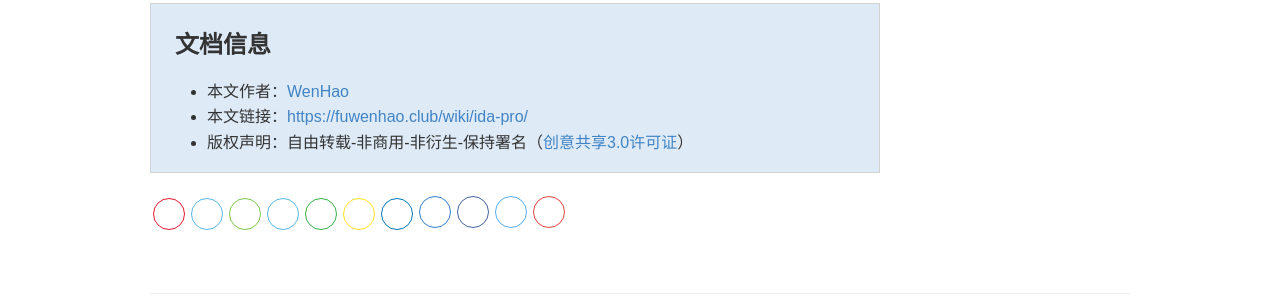
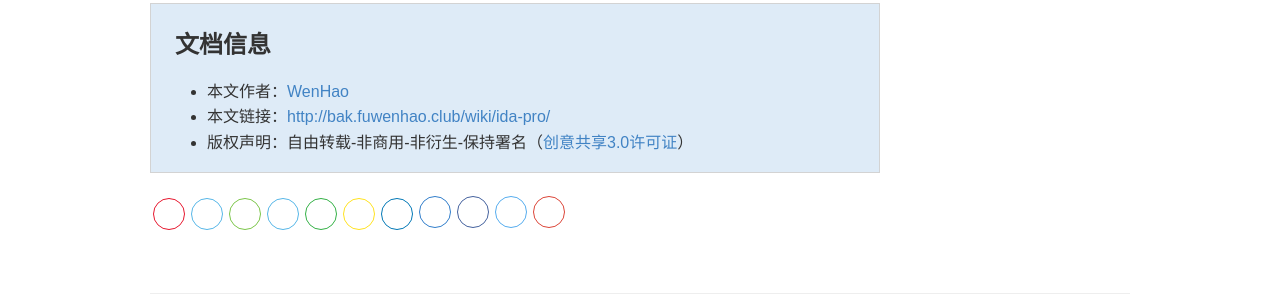
Before and after one commit to wenhaoclub/wenhaoclub.github.io, a Jekyll site: the page built from _wiki/ida-pro.md, in a window 1280 px wide. Shown: the part 698-998 px from the top of the page. Built offline with Jekyll 4.4.1, drawn with Linux system fonts in a browser that asks for light colours; some web fonts are replaced; comment, search, counter and statistics services are not loaded; some of the changed lines change nothing that is shown.

Commit message:
修改：域名地址改为bak.fuwenhao.club

```diff
--- a/_config.yml
+++ b/_config.yml
@@ -2,7 +2,9 @@
 #   Main Configs   #
 # ---------------- #
 baseurl:
-url: https://fuwenhao.club
+#host: https://fuwenhao.club
+#url: https://fuwenhao.club
+url: http://bak.fuwenhao.club
 date_format: "ordinal"
 title: 文浩
 subtitle: "公众号：似水似流年"
```
